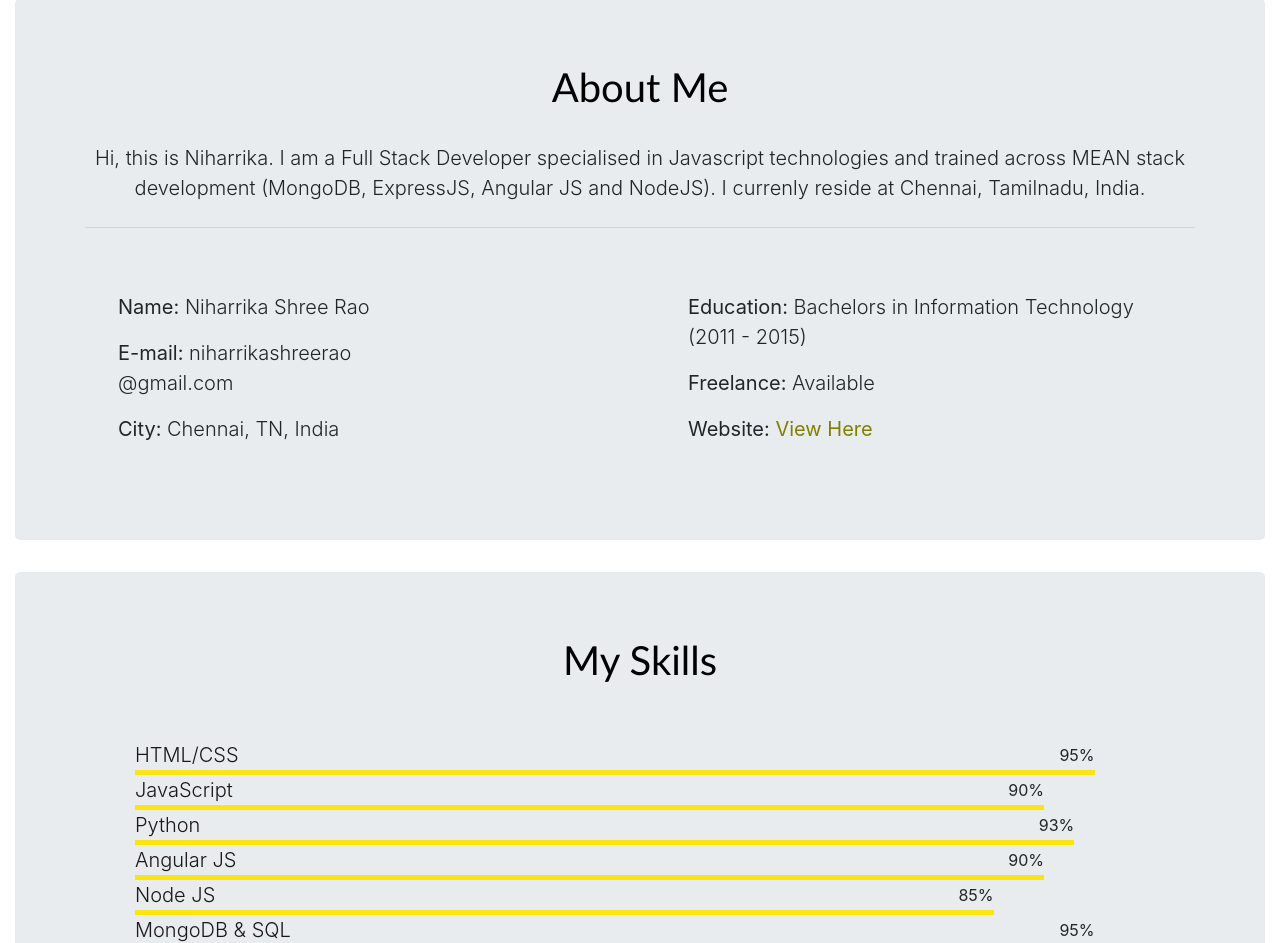
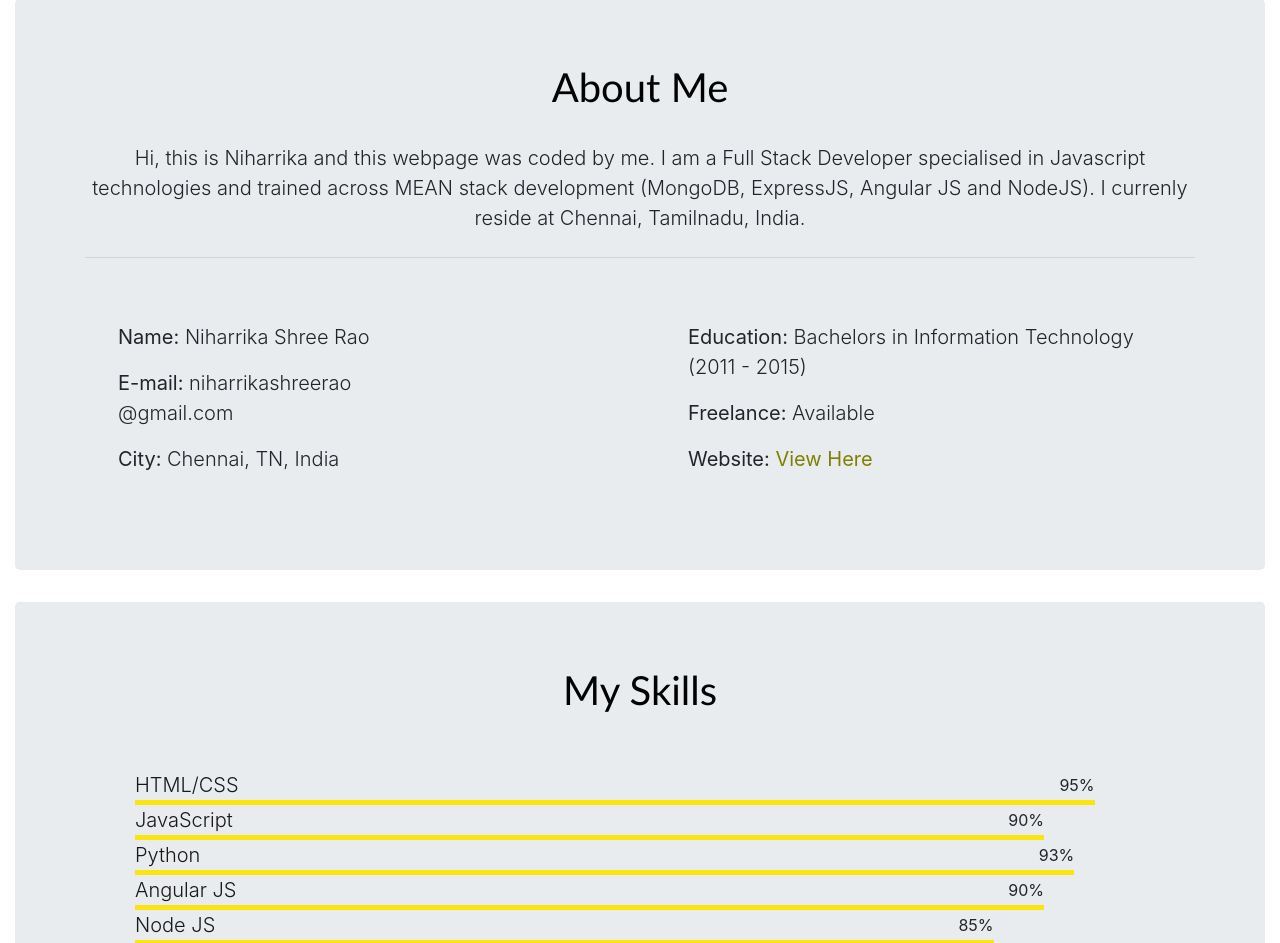
Before and after one commit to Niharrika/Portfolio, an Angular app: page / in a window 1280 px wide. Shown: the part 801-1744 px from the top of the page. Built offline with nearby package versions, Linux system fonts and the light colour scheme.

Commit message:
Update home.component.html

```diff
--- a/src/app/home/home.component.html
+++ b/src/app/home/home.component.html
@@ -13,7 +13,7 @@
     <div class="jumbotron" id="about">
         <div class="container text-center">
             <h1 class="text3">About Me</h1> <br>
-            <p class="lead">Hi, this is Niharrika. I am a Full Stack Developer specialised in Javascript technologies and trained across MEAN
+            <p class="lead">Hi, this is Niharrika and this webpage was coded by me. I am a Full Stack Developer specialised in Javascript technologies and trained across MEAN
                 stack development (MongoDB, ExpressJS, Angular JS and NodeJS). I currenly reside at Chennai, Tamilnadu, India. </p>
             <hr class="my-4">
         </div>
```
